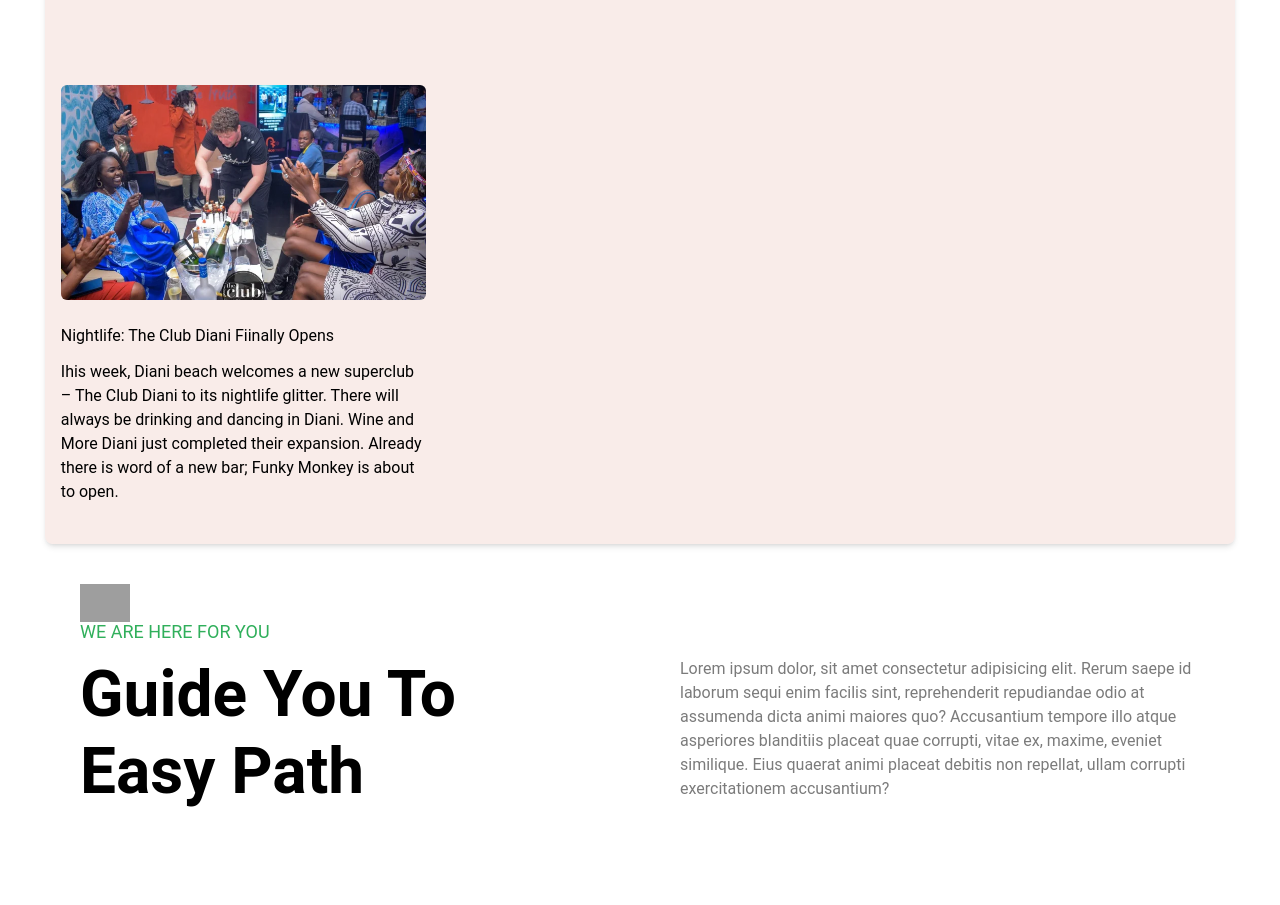
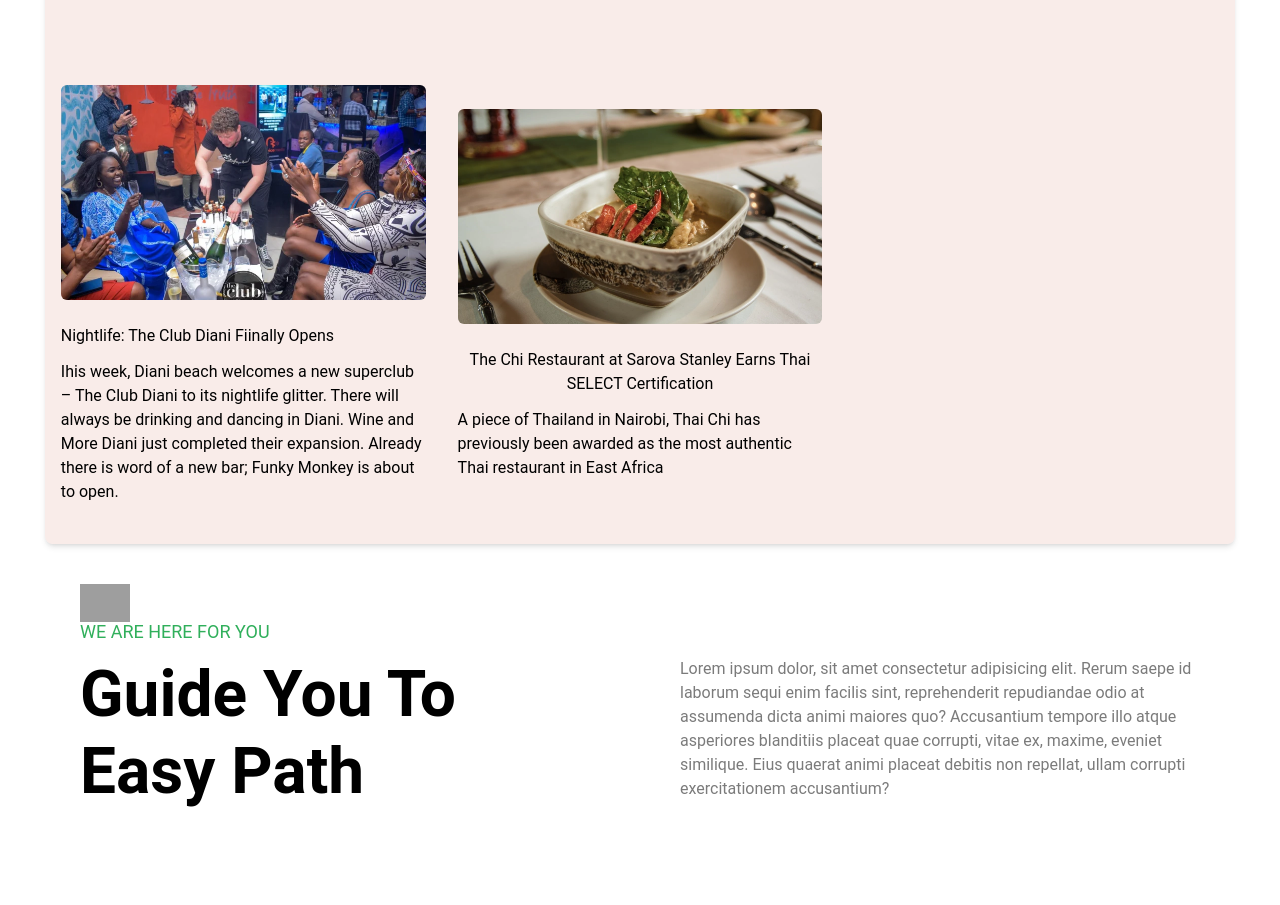
Before and after one commit to MatthewsRicky/travelapp, a Next.js app: page / in a window 1280 px wide. Shown: the part 1835-2740 px from the top of the page. Built offline with nearby package versions, Linux system fonts and the light colour scheme; grey boxes are pictures that could not be loaded.

Commit message:
Update index.ts

```diff
--- a/constants/index.ts
+++ b/constants/index.ts
@@ -108,6 +108,14 @@ export const BLOG_SECTION = [
 		src: "/the-club-diani-image-courtesy-of-their-facebook-page-40theclubdiani-2.webp",
 		alt: "The Club Diani",
 	},
+	{
+		title:
+			"The Chi Restaurant at Sarova Stanley Earns Thai SELECT Certification",
+		description:
+			"A piece of Thailand in Nairobi, Thai Chi has previously been awarded as the most authentic Thai restaurant in East Africa",
+		src: "/sarova-stanley-thai-chi-restaurant-9.webp",
+		alt: "Thai Chi Restaurant",
+	},
 ];
 
 // FOOTER SECTION
```
